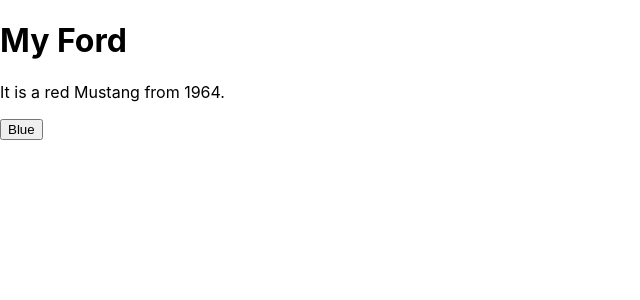
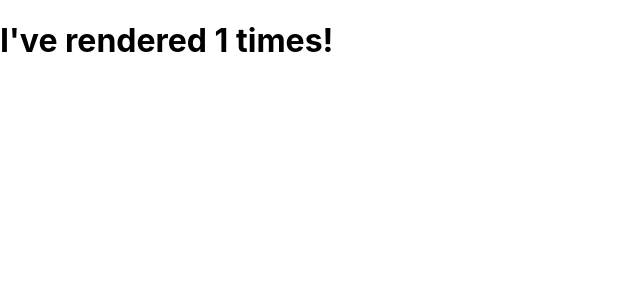
Before and after one commit to maribelcuales/React-Review-Project, a React (Create React App) app: page / in a window 1280 px wide. Shown: the top 300 px of the page, without its empty margins (0-640 px from the left). Built offline with nearby package versions, Linux system fonts and the light colour scheme.

Commit message:
Created Timer component and render it to root.

```diff
--- /dev/null
+++ b/src/Timer/Timer.js
@@ -0,0 +1,15 @@
+import { useState, useEffect } from 'react';
+
+function Timer() {
+  const [count, setCount] = useState(0);
+
+  useEffect(() => {
+    setTimeout(() => {
+      setCount((count) => count + 1);
+    }, 1000);
+  }, []);  // [] Runs only on the first render
+
+  return <h1>I've rendered {count} times!</h1>
+}
+
+export default Timer;
--- a/src/index.js
+++ b/src/index.js
@@ -3,12 +3,12 @@
 import './index.css';
 // import App from './App';
 //import TodoApp from './Todos/TodoApp.js';
-import CarObject from './Car/CarObject.js';
+import Timer from './Timer/Timer.js';
 
 //const cars = ['Ford', 'BMW', 'Audi'];
 
 ReactDOM.render(
-  <CarObject />,
+  <Timer />,
   //<App />,
   //<Header favCol="yellow"/>,
   //<GarageCars cars={cars}/>,
```
